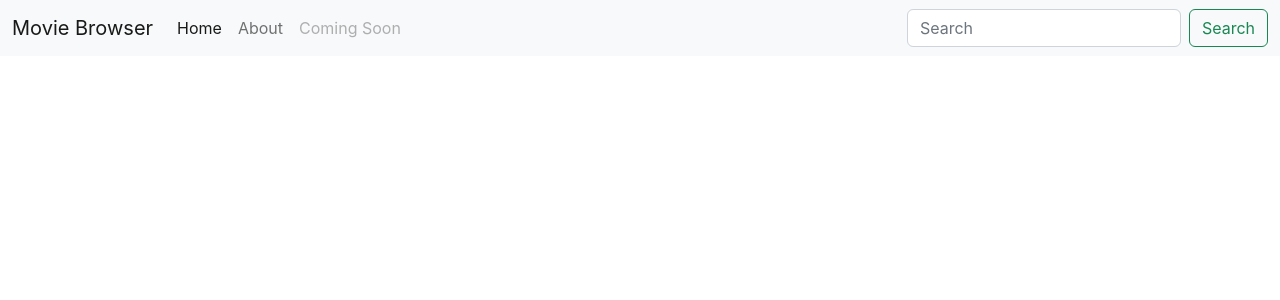
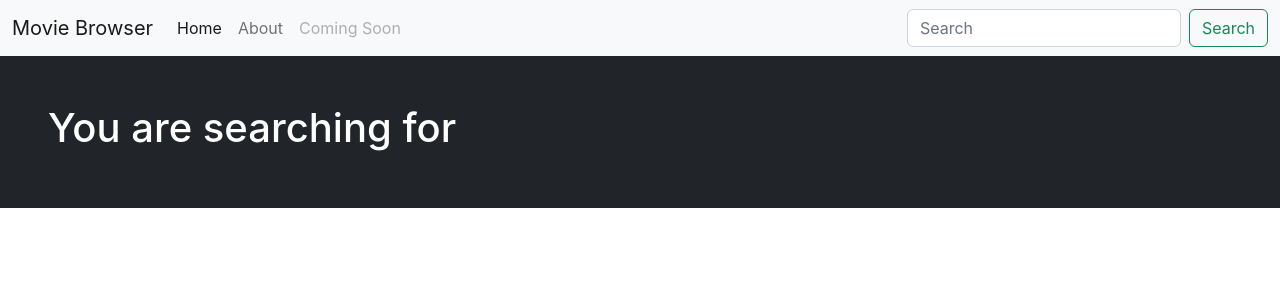
Before and after one commit to achilders314/ReactMovieProject, a React (Create React App) app in the folder moviebrowser/: page /search in a window 1280 px wide. Shown: the top 300 px of the page. Built offline with nearby package versions, Linux system fonts and the light colour scheme.

Commit message:
Adding Search Functionality

```diff
--- a/moviebrowser/src/App.js
+++ b/moviebrowser/src/App.js
@@ -1,18 +1,34 @@
 import './App.css';
+import {useState, useEffect} from 'react';
 import Navbar from './components/Navbar';
 import Home from './components/Home';
 import AboutView from './components/AboutView';
+import SearchView from './components/SearchView'
 import { Routes, Route } from 'react-router-dom';
 
 
 function App() {
+
+  const [searchResults, setSearchResults] = useState([]);
+  const [searchText, setSearchText] = useState('');
+
+
+
+
+
   return (
     <div>
-      <Navbar />
+      <Navbar searchText={searchText}
+              setSearchText={setSearchText} />
       <Routes>
           <Route path="/" element={<Home />} exact />
           <Route path="/about" element={<AboutView />} />
+          <Route path="/search"
+                 element={<SearchView
+                 keyword={searchText}
+                 searchResults={searchResults} />} />
       </Routes>
+
     </div>
   );
 }
--- a/moviebrowser/src/components/Navbar.js
+++ b/moviebrowser/src/components/Navbar.js
@@ -1,7 +1,13 @@
 import { Link } from "react-router-dom";
 
-const Navbar = () => {
-    return(
+const Navbar = ({searchText, setSearchText}) => {
+
+
+    const updateSearchText = (e) => {
+      setSearchText(e.target.value)
+    }
+
+  return(
       <nav className="navbar navbar-expand-lg bg-light">
     <div className="container-fluid">
       <Link className="navbar-brand" to="/">Movie Browser</Link>
@@ -21,8 +27,15 @@ const Navbar = () => {
           </li>
         </ul>
         <form className="d-flex" role="search">
-          <input className="form-control me-2" type="search" placeholder="Search" aria-label="Search" />
-          <button className="btn btn-outline-success" type="submit">Search</button>
+          <input className="form-control me-2"
+                 type="search"
+                 placeholder="Search"
+                 aria-label="Search"
+                 value={searchText}
+                 onChange={updateSearchText}
+                 />
+          <button className="btn btn-outline-success"
+                  type="submit">Search</button>
         </form>
       </div>
     </div>
--- /dev/null
+++ b/moviebrowser/src/components/SearchView.js
@@ -0,0 +1,15 @@
+import Hero from './Hero'
+//TMDB API Key b0a866768c2042164cb773a7192214df
+//Example link for movie searches = https://api.themoviedb.org/3/search/movie?api_key=b0a866768c2042164cb773a7192214df&language=en-US&query=star%20wars&page=1&include_adult=false
+
+const SearchView = ({keyword, searchResults}) => {
+    const title = `You are searching for ${keyword}`
+    console.log(searchResults, "are the search results");
+    return(
+      <>
+        <Hero text={title} />
+      </>
+    )
+  }
+
+  export default SearchView;
```
